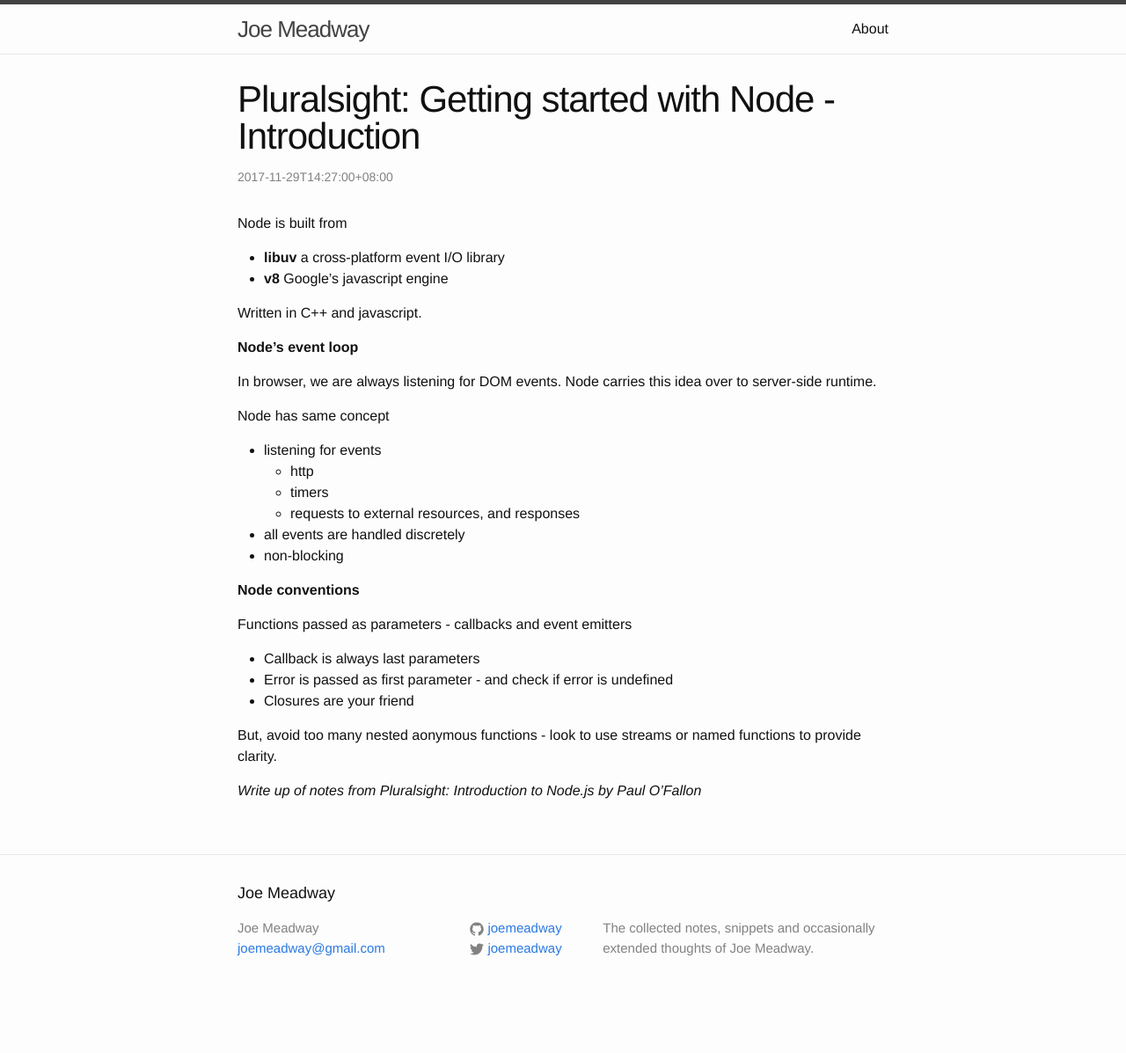
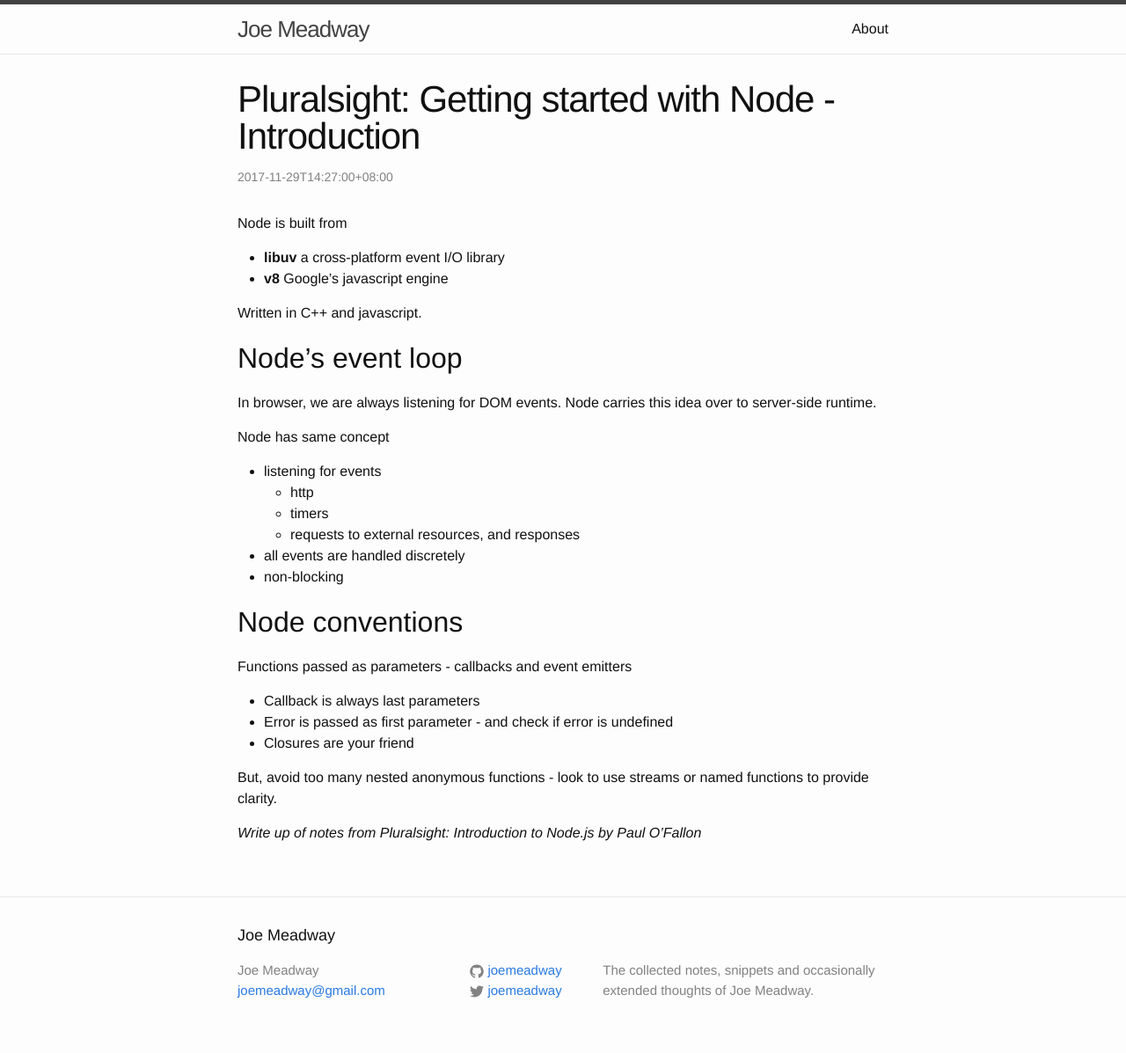
Before and after one commit to joemeadway/joemeadway.github.io, a Jekyll site: the page built from _posts/2017-11-29-getting-started-with-node-intro.md, in a window 1280 px wide. Shown: the whole page at 88% size. Built offline with Jekyll 4.4.1, drawn with Linux system fonts in a browser that asks for light colours; before the commit the page ends 1149 px from its top, so only the background shows below that.

Commit message:
some typos, and events and streams post

```diff
--- a/_posts/2017-11-29-getting-started-with-node-intro.md
+++ b/_posts/2017-11-29-getting-started-with-node-intro.md
@@ -12,7 +12,8 @@
 
 Written in C++ and javascript.
 
-**Node's event loop**
+Node's event loop
+---
 
 In browser, we are always listening for DOM events. Node carries this idea over to server-side runtime.
 
@@ -25,7 +26,8 @@
 - all events are handled discretely
 - non-blocking
 
-**Node conventions**
+Node conventions
+---
 
 Functions passed as parameters - callbacks and event emitters
 
@@ -33,7 +35,7 @@
 - Error is passed as first parameter - and check if error is undefined
 - Closures are your friend
 
-But, avoid too many nested aonymous functions - look to use streams or named functions to provide clarity.
+But, avoid too many nested anonymous functions - look to use streams or named functions to provide clarity.
 
 
 
```
Also changed, not shown: _posts/2017-11-29-events-and-streams.md (added, +84 -0 lines).
